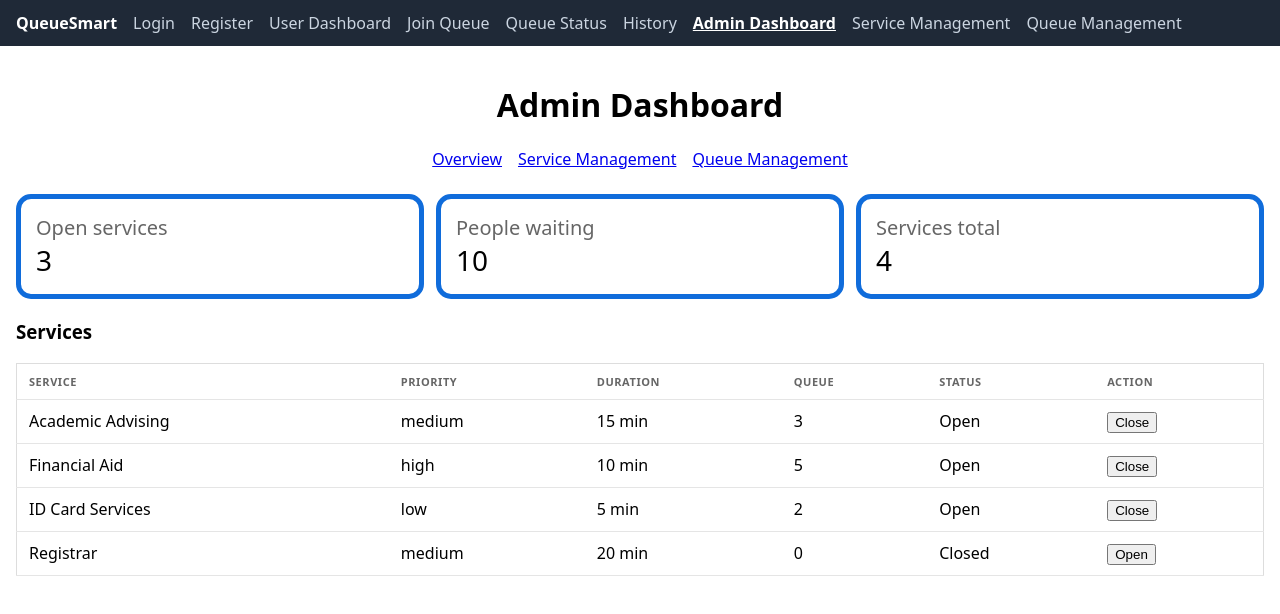
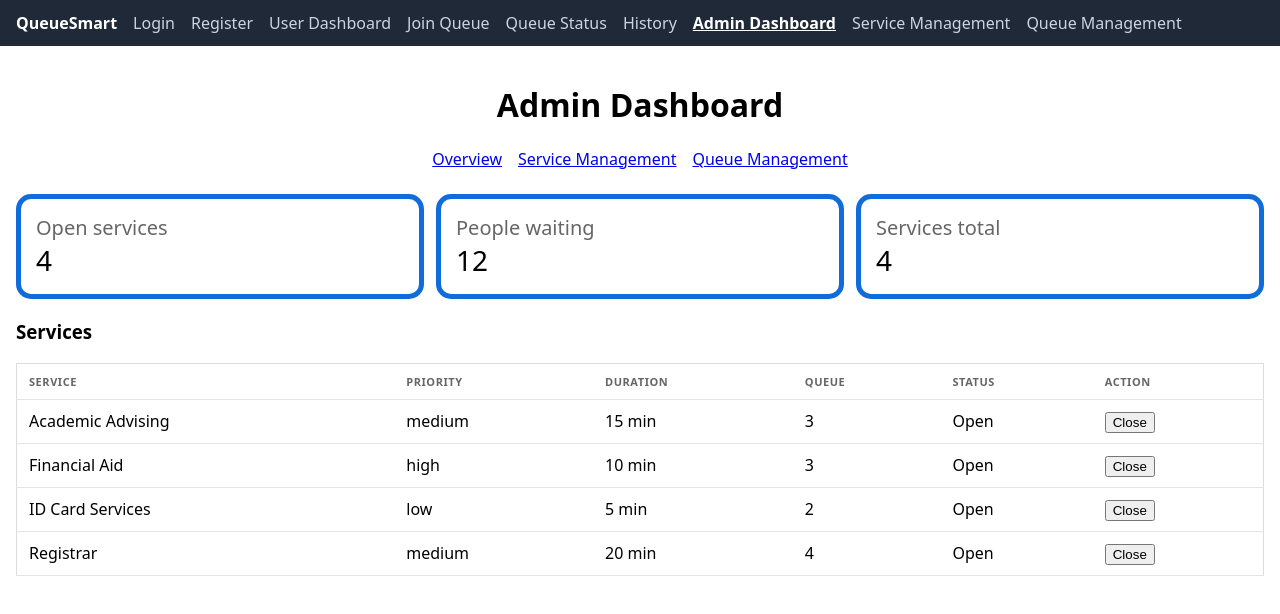
Before and after one commit to MuneebKhan137/QueueSmart---44, a React (Vite) app in the folder frontend/: page /admin in a window 1280 px wide. Shown: the top 614 px of the page. Built offline with nearby package versions, Linux system fonts and the light colour scheme.

Commit message:
incorporated mock data into admin dashboard

```diff
--- a/frontend/src/pages/AdminDashboard.jsx
+++ b/frontend/src/pages/AdminDashboard.jsx
@@ -1,5 +1,6 @@
 import { useState } from 'react';
 import { Link } from 'react-router-dom';
+import { initialServices, initialQueues } from '../data/mockData';
 
 
 // Admin Dashboard
@@ -12,19 +13,20 @@ export default function AdminDashboard() {
   const card = { border: '5px solid #106cdb', borderRadius: '15px', padding: '15px', flex: 1 };
   const cell = { padding: '10px 12px', borderBottom: '1px solid #e5e5e5', textAlign: 'left' };
   const head = { ...cell, fontSize: '11px', color: '#666', textTransform: 'uppercase', letterSpacing: '0.05em' };
-   const [services, setServices] = useState([
-    { id: 1, name: 'Academic Advising', priority: 'medium', duration: 15, queue: 3, isOpen: true },
-    { id: 2, name: 'Financial Aid',     priority: 'high',   duration: 10, queue: 5, isOpen: true },
-    { id: 3, name: 'ID Card Services',  priority: 'low',    duration: 5,  queue: 2, isOpen: true },
-    { id: 4, name: 'Registrar',         priority: 'medium', duration: 20, queue: 6, isOpen: false },
-  ]);
+
+   const [services, setServices] = useState(initialServices);
 
    function toggleOpen(id) {
     setServices(services.map(s => s.id === id ? { ...s, isOpen: !s.isOpen } : s));
   }
 
+  function queueLength(id) {
+    return (initialQueues[id] || []).filter(p => p.status !== 'served').length;
+  }
+
   const openCount = services.filter(s => s.isOpen).length;
-  const waiting = services.filter(s => s.isOpen).reduce((sum, s) => sum + s.queue, 0);
+  const waiting = services.filter(s => s.isOpen).reduce((sum, s) => sum + queueLength(s.id), 0);
+
   return (
     <div>
       <h1 style = {{textAlign: 'center'}}> Admin Dashboard </h1>
@@ -54,8 +56,8 @@ export default function AdminDashboard() {
             <tr key={s.id}>
               <td style={cell}>{s.name}</td>
               <td style={cell}>{s.priority}</td>
-              <td style={cell}>{s.duration} min</td>
-              <td style={cell}>{s.isOpen ? s.queue : 0}</td>
+              <td style={cell}>{s.durationMinutes} min</td>
+              <td style={cell}>{s.isOpen ? queueLength(s.id) : 0}</td>
               <td style={cell}>{s.isOpen ? 'Open' : 'Closed'}</td>
               <td style={cell}>
                 <button onClick={() => toggleOpen(s.id)}>{s.isOpen ? 'Close' : 'Open'}</button>
```
